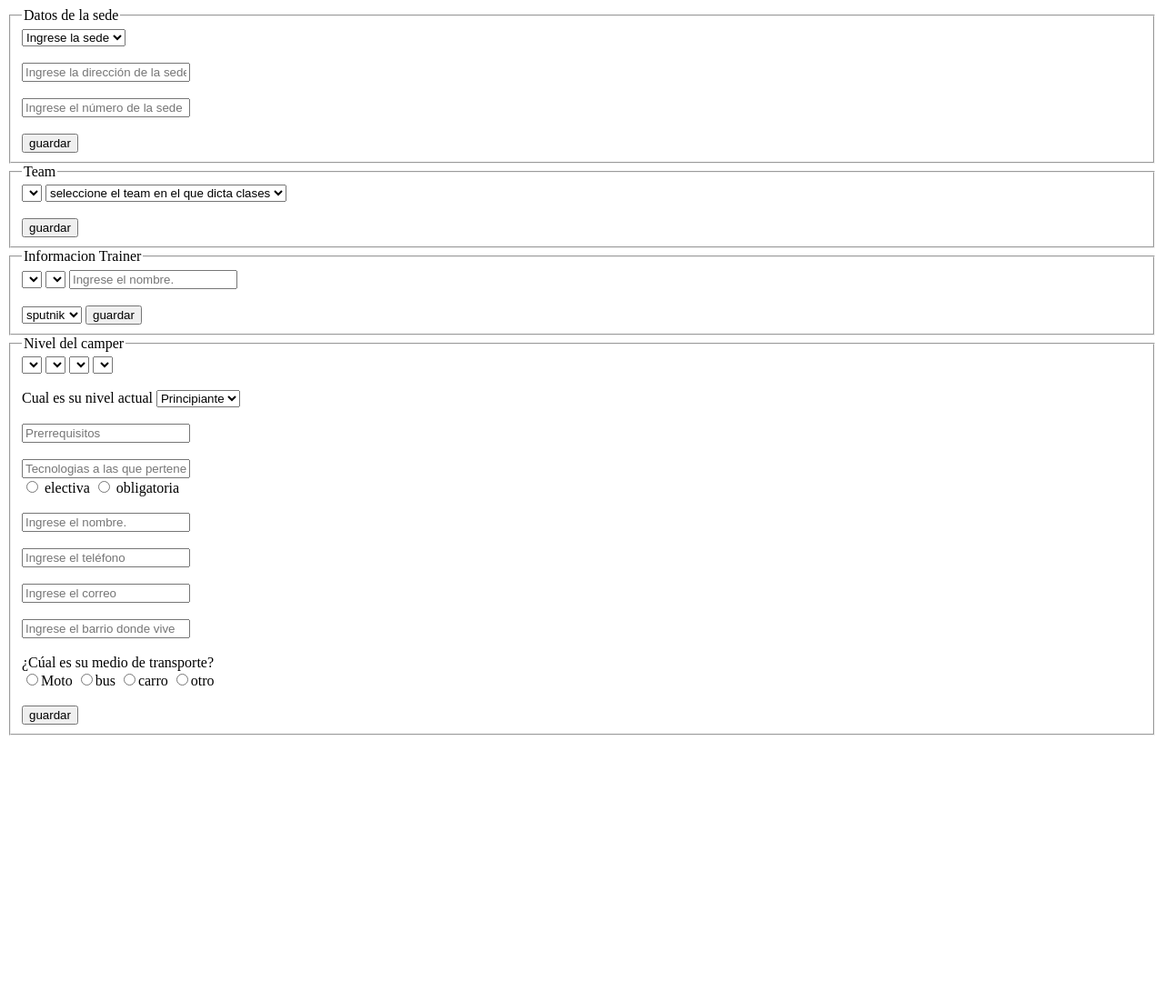
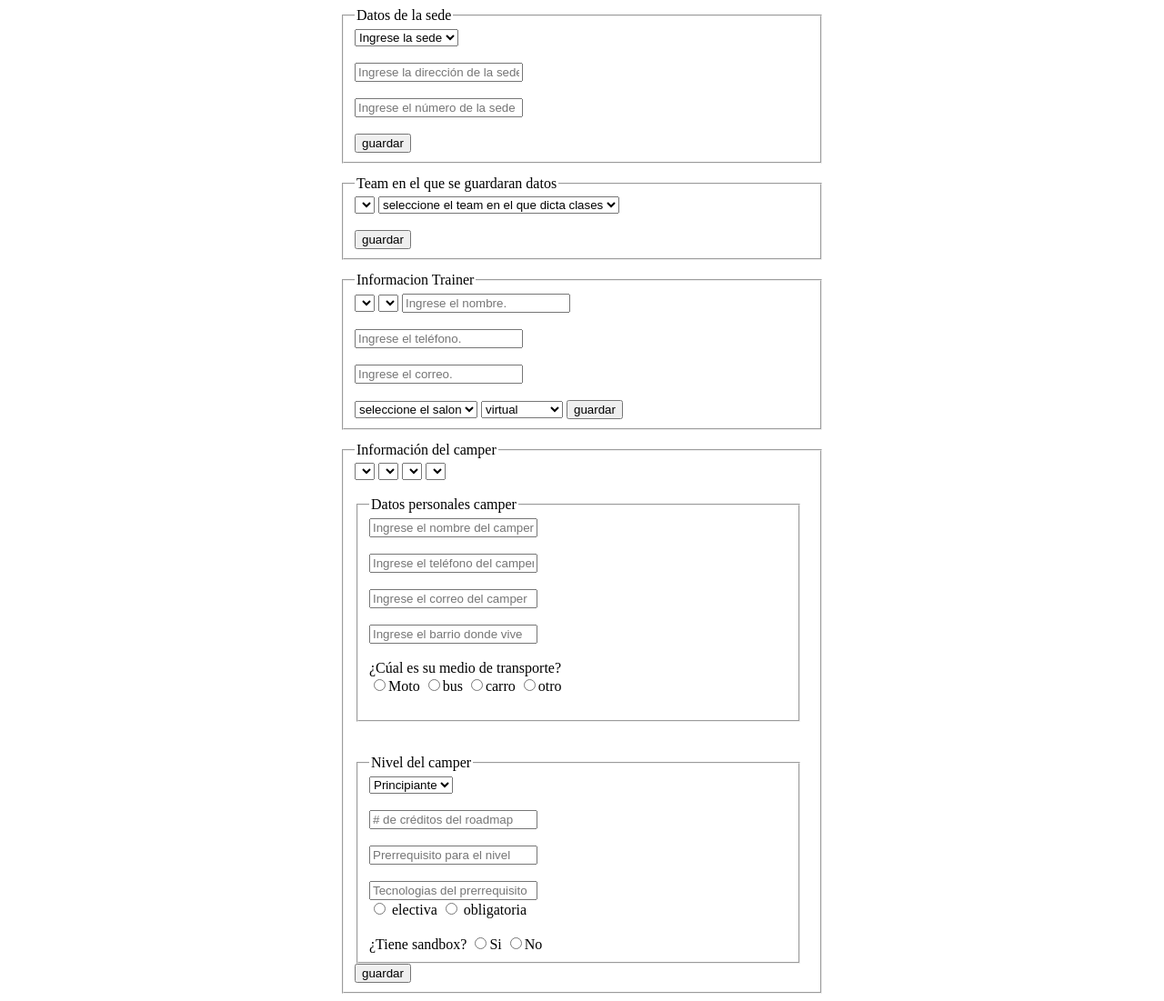
Before and after one commit to davidruc/taller3Js, a plain HTML site: page index.html in a window 1280 px wide. Shown: the whole page at 91% size. Before the commit the page ends 817 px from the top, so only its background shows below. Drawn offline with Linux system fonts and the light colour scheme.

Commit message:
feat: :ambulance: Finalización punto 2 y punto 3.1

```diff
--- a/index.html
+++ b/index.html
@@ -1,15 +1,20 @@
 <!DOCTYPE html>
 <html lang="en">
+
 <head>
   <meta charset="UTF-8" />
   <meta http-equiv="X-UA-Compatible" content="IE=edge" />
   <meta name="viewport" content="width=device-width, initial-scale=1.0" />
   <title>Document</title>
   <script src="main.js" defer></script>
+  <link rel="stylesheet" href="style.css">
 </head>
+
 <body>
+  <div class="contAll">
+    <div class="fieldsets">
+    <fieldset>
 
-    <fieldset>
         <legend>Datos de la sede</legend>
         <form id="formularioSede">
           <select name="ciudad">
@@ -25,85 +30,118 @@
           <input type="submit" value="guardar">
         </form>
     </fieldset>
+    </div>
 
+
+
+
+    <div class="fieldsets">
     <fieldset>
-      <legend>Team</legend>
+
+      <legend>Team en el que se guardaran datos</legend>
       <form id="infoTrainer">
         <select name="sede"></select>
 
         <select name="teamsTrainers" id="">
           <option value="null">seleccione el team en el que dicta clases</option>
-          <option name="teamsT" value="Team 1">Team 1</option>
-          <option name="teamsT" value="Team 2">Team 2</option>
-          <option name="teamsT" value="Team 3">Team 3</option>
-          <option name="teamsT" value="Team 4">Team 4</option>
+          <option name="teamsT" value="Team1">Team 1</option>
+          <option name="teamsT" value="Team2">Team 2</option>
+          <option name="teamsT" value="Team3">Team 3</option>
+          <option name="teamsT" value="Team4">Team 4</option>
         </select><br><br>
 
         <input type="submit" value="guardar">
 
       </form>
+
     </fieldset>
+    </div>
 
+
+    <div class="fieldsets">
     <fieldset>
       <legend>Informacion Trainer</legend>
       <form id="Trainer">
         <select name="sedeT"></select>
         <select name="teams"></select>
         <input type="text" name="nombreTrainer" placeholder="Ingrese el nombre. " /><br><br>
+        <input type="text" name="telefonoTrainer" placeholder="Ingrese el teléfono. " /><br><br>
+        <input type="text" name="emailTrainer" placeholder="Ingrese el correo. " /><br><br>
         <select name="salonTrainer">
+          <option value="null">seleccione el salon</option>
           <option value="sputnikT">sputnik</option>
           <option value="artemisT">artemis</option>
           <option value="apoloT">apolo</option>
+          <option value="ser">ser</option>
+          <option value="inglés">inglés</option>
+
+        </select>
+        <select name="tipoDeAsignatura">
+          <option value="virtual">virtual</option>
+          <option value="prescencial">prescencial</option>
         </select>
         <input type="submit" value="guardar">
 
       </form>
+
     </fieldset>
+    </div>
+
+
+    <div class="fieldsets">
     <fieldset>
-      <legend>Nivel del camper</legend>
+
+      <legend>Información del camper</legend>
       <form id="nivelCamper">
         <select name="sedeC"></select>
         <select name="teamsC"></select>
         <select name="nombreT"></select>
         <select name="salonT"></select>
         <br><br>
-          Cual es su nivel actual
-          <select name="nivel">
-            <option value="Principiante">Principiante</option>
-            <option value="Junior">Junior</option>
-            <option value="Senior">Senior</option>
-          </select><br><br>
 
 
-          <input type="text" name="prerrequisito" placeholder="Prerrequisitos"><br><br>
-          <input type="text" name="tecnologias" placeholder="Tecnologias a las que pertenece"><br>
-          <input type="radio" name="requisito" value="electiva" > <label for="electiva">electiva</label>
-          <input type="radio" name="requisito" value="obligatoria" > <label for="obligatoria">obligatoria</label><br><br>
-          <input type="text" name="nombre" placeholder="Ingrese el nombre. " /><br><br>
-          <input type="text" name="numero" placeholder="Ingrese el teléfono"><br><br>
-          <input type="text" name="correo" placeholder="Ingrese el correo"><br><br>
-
+        <fieldset class="interno">
+          <legend>Datos personales camper</legend>
+          <input type="text" name="nombre" placeholder="Ingrese el nombre del camper. " /><br><br>
+          <input type="text" name="numero" placeholder="Ingrese el teléfono del camper"><br><br>
+          <input type="text" name="correo" placeholder="Ingrese el correo del camper"><br><br>
           <input type="text" name="barrio" placeholder="Ingrese el barrio donde vive"><br><br>
           ¿Cúal es su medio de transporte? <br>
           <input type="radio" name="transporte" value="moto"><label for="moto">Moto</label>
           <input type="radio" name="transporte" value="bus"><label for="bus">bus</label>
           <input type="radio" name="transporte" value="carro"><label for="carro">carro</label>
           <input type="radio" name="transporte" value="otro"><label for="otro">otro</label><br><br>
+        </fieldset><br><br>
+        <fieldset class="interno">
+          <legend>Nivel del camper</legend>
+
+          <select name="nivel">
+
+            <option value="Principiante">Principiante</option>
+            <option value="Junior">Junior</option>
+            <option value="Senior">Senior</option>
+          </select><br><br>
+
+          <input type="number" name="numeroDeCreditos" placeholder="# de créditos del roadmap"><br><br>
+          <input type="text" name="prerrequisito" placeholder="Prerrequisito para el nivel"><br><br>
+          <input type="text" name="tecnologias" placeholder="Tecnologias del prerrequisito"><br>
+          <input type="radio" name="requisito" value="electiva"> <label for="electiva">electiva</label>
+          <input type="radio" name="requisito" value="obligatoria"> <label for="obligatoria">obligatoria</label><br><br>
+          ¿Tiene sandbox?
+          <input type="radio" name="sandbox" value="Con Sandbox"><label for="ConSandbox">Si</label>
+          <input type="radio" name="sandbox" value="sin Sandbox"><label for="sinSandbox">No</label>
+        </fieldset>
 
 
 
         <input type="submit" value="guardar">
       </form>
+
     </fieldset>
-   <!--  <fieldset>
-        <legend>Datos personales del camper</legend><br>
+    </div>
 
-        <form id="myFormularioPersonas">
-          <select name="sede"></select>
 
-          <input type="submit" value="guardar">
-        </form>
-    </fieldset> -->
+  </div>
+</body>
 
-  </body>
 </html>
--- a/main.js
+++ b/main.js
@@ -10,17 +10,27 @@ let trainer = document.querySelector(`#Trainer`);
 formularioSede.addEventListener("submit", (e)=>{
     e.preventDefault();
     let data = Object.fromEntries(new FormData(e.target));
+
     data.teams = [];
     campus.sede.unshift(data);
     listaSedes("[name='ciudad']","[name='sede']");
     listaSedes("[name='ciudad']","[name='sedeT']");
     listaSedes("[name='ciudad']","[name='sedeC']");
     formularioSede.reset();
+    console.log(data);
+    const {sede: [{direccionSede, numeroSede}]} = campus
+    if (data.ciudad == "Medellin"){
+        console.log("El número de teléfono de la sede de Medellin: ",numeroSede);
+    }
+    if (data.ciudad == "Bucaramanga"){
+        console.log("La dirección de la sede de Bucaramanga es: ",direccionSede);
+    }
 
 })
 
 infoTrainer.addEventListener("submit", (e)=>{
     e.preventDefault();
+
     let data = Object.fromEntries(new FormData(e.target));
     listaTeams("[name='teamsTrainers']","[name='teams']");
     listaTeams("[name='teamsTrainers']","[name='teamsC']")
@@ -57,7 +67,7 @@ trainer.addEventListener("submit", (e)=>{
 nivelCamper.addEventListener("submit", (e)=>{
     e.preventDefault();
     let data = Object.fromEntries(new FormData(e.target));
-    delete data.sedeC;
+    delete data.sedeC
     campus.sede.forEach((item)=>{
 
         item.teams.forEach((eventos)=>{
@@ -71,14 +81,47 @@ nivelCamper.addEventListener("submit", (e)=>{
                     if (salonConfirmacion1 == salonConfirmacion2 && trainerConfirmacion1 == trainerConfirmacion2){
                         paso.grupoDelTrainer.unshift(data);
                     };
+
+
+                    paso.grupoDelTrainer.forEach((valor)=>{
+                        if (data.nombre == valor.nombre){
+                            console.log("El prerrequisito es:",valor.prerrequisito);
+                            console.log("Número de créditos del road map:",valor.numeroDeCreditos);
+
+                        }
+                    })
+
+
                     });
                 }
         }
     })
 
     });
+
+    nivelCamper.reset();
+    if (data.teamsC == "Team1"){
+        const {sede: [{ciudad, direccionSede, numeroSede, teams: [{ Team1: [{data:{tipoDeAsignatura}, grupoDelTrainer:[{salonT, sandbox}] }]}]}]}  = campus
+        console.log("La asignatura es ",tipoDeAsignatura);
+        console.log("El salón de clases es ", salonT);
+        console.log("La asignatura es ", sandbox);
+    } else if (data.teamsC == "Team2"){
+        const {sede: [{ciudad, direccionSede, numeroSede, teams: [{ Team2: [{data:{tipoDeAsignatura}, grupoDelTrainer:[{salonT, sandbox}] }]}]}]}  = campus
+        console.log(tipoDeAsignatura);
+        console.log(salonT);
+        console.log(sandbox);
+    } else if (data.teamsC == "Team3"){
+        const {sede: [{ciudad, direccionSede, numeroSede, teams: [{ Team3: [{data:{tipoDeAsignatura}, grupoDelTrainer:[{salonT, sandbox}] }]}]}]}  = campus
+        console.log(tipoDeAsignatura);
+        console.log(salonT);
+        console.log(sandbox);
+    } else if (data.teamsC == "Team4"){
+        const {sede: [{ciudad, direccionSede, numeroSede, teams: [{ Team4: [{data:{tipoDeAsignatura}, grupoDelTrainer:[{salonT, sandbox}] }]}]}]}  = campus
+        console.log(tipoDeAsignatura);
+        console.log(salonT);
+        console.log(sandbox);
+    } else (console.log("no ingresaste un valor de tipo de asignatura ni salón :c "))
     console.log("Objeto campus: ",campus);
-    nivelCamper.reset();
 })
 
 let listaSedes = (p1,p2)=>{
@@ -88,7 +131,7 @@ let listaSedes = (p1,p2)=>{
     opciones.insertAdjacentHTML("beforeend", `<option value="${sedeSeleccionada}">${sedeSeleccionada}<option/>"`)
 }
 let listaTeams = (p3, p4)=>{
-    let teamSeleccionado = document.querySelector(p3).value;
+    var teamSeleccionado = document.querySelector(p3).value;
     let temas = document.querySelector(p4);
     temas.innerHTML = null;
     temas.insertAdjacentHTML("beforeend", `<option value="${teamSeleccionado}">${teamSeleccionado}<option/>"`)
@@ -103,3 +146,33 @@ let listaTrainers = ()=>{
     trainerrr.insertAdjacentHTML("beforeend", `<option value="${trainerSeleccionado}">${trainerSeleccionado}<option/>"`)
     salonnn.insertAdjacentHTML("beforeend", `<option value="${salonSeleccionado}">${salonSeleccionado}<option/>"`)
 }
+
+
+
+
+
+// Segundo Punto
+
+/* 2. Consultas: Usando Destructuring,
+2.1 De los trainers, reportar si la asignatura (tecnología) es
+remota o presencial y de los campers el nombre de salón.
+2.2 El teléfono de la sede de Medellín y la dirección de la
+sede de Bucaramanga
+2.3 De la asignatura (tecnología) si tiene sandbox o no */
+
+/* const {sede [ciudad, direccionSede, numeroSede, []]} = campus */
+
+/* const obj = {
+    a: [
+        { foo: 123, bar: 'abc' },
+        {}
+    ],
+    b: true
+};
+const { a: [{foo: f}] } = obj; // f = 123
+
+ */
+
+/* console.log(ti); */
+/* const {sede: [ciudad, direccionSede, numeroSede, [{"":[{nombreTrainer, salonTrainer, sedeT, teams, tipoDeAsignatura: ti}, {}]}]]} = campus
+console.log(ti); */
--- /dev/null
+++ b/style.css
@@ -0,0 +1,12 @@
+fieldset{
+    width: 500px;
+}
+fieldset .interno{
+    width: 460px;
+}
+.contAll{
+    display: flex;
+    flex-direction: column;
+    align-items: center;
+    gap: 13px;
+}
```
Lines whose indentation alone changed are shown as unchanged.
